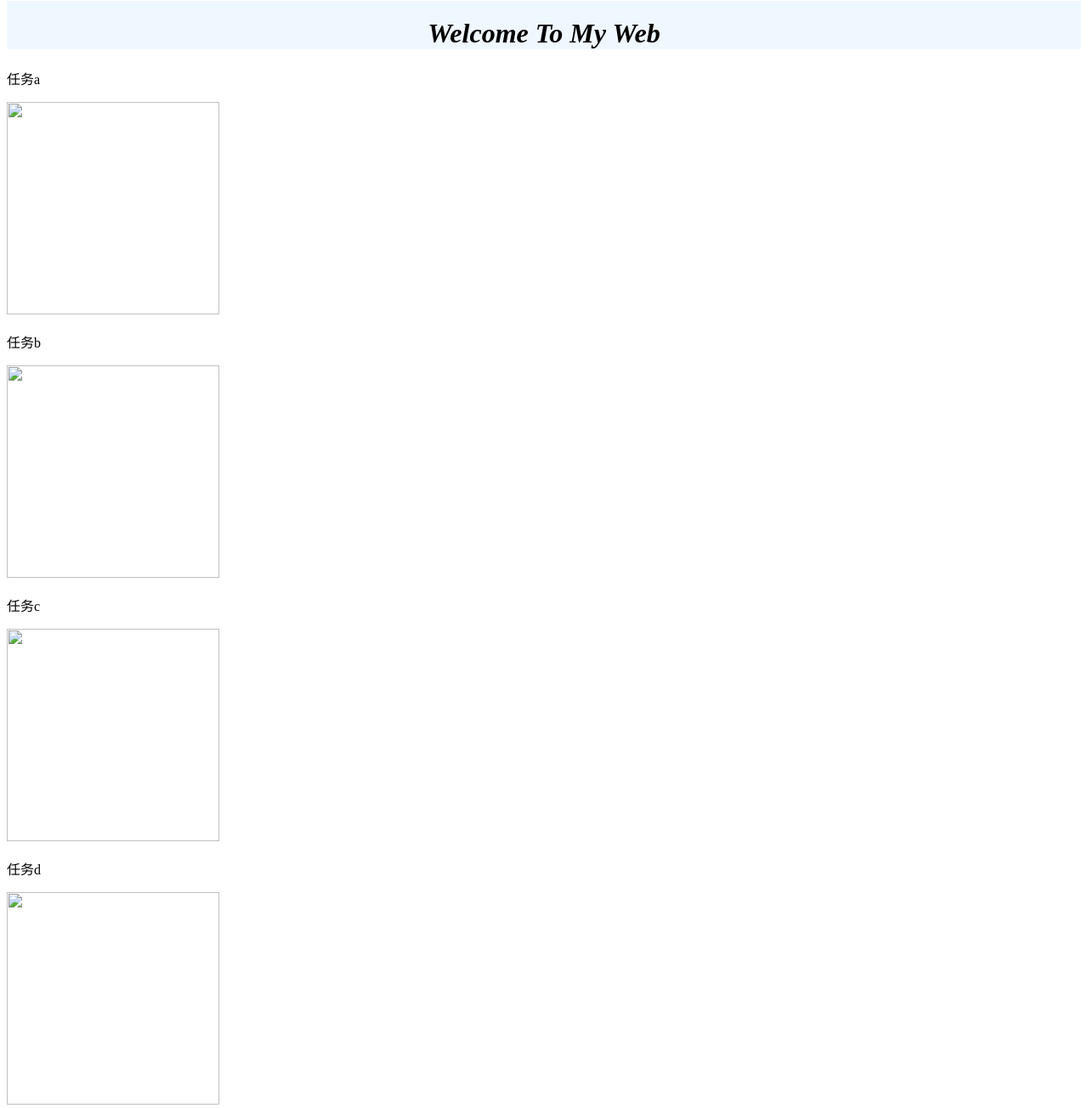
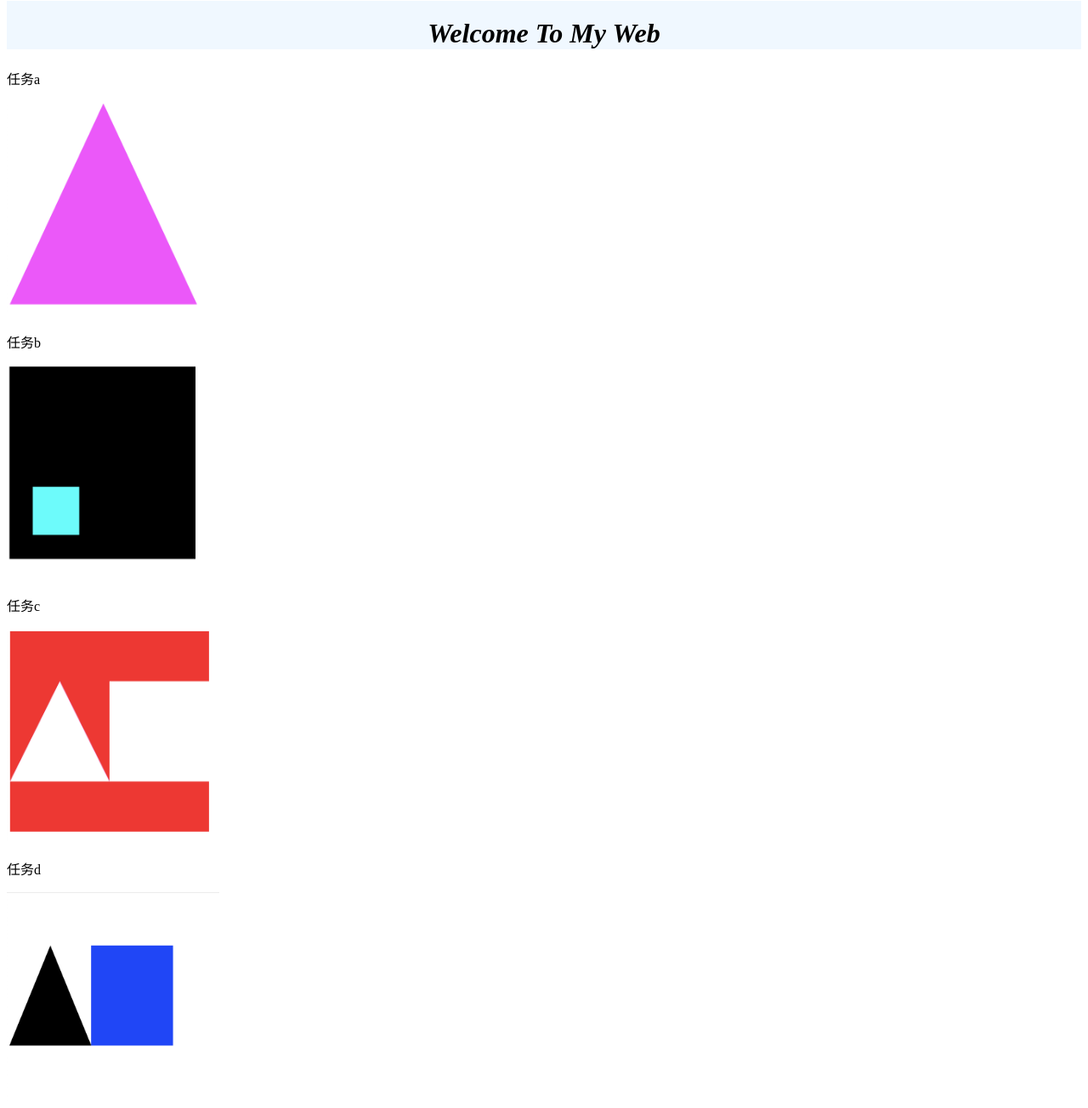
Before and after one commit to leeti-y/ljy.github.io, a plain HTML site: page index.html in a window 1280 px wide. Shown: the part 20-1324 px from the top of the page at 85% size. Drawn offline with Linux system fonts and the light colour scheme.

Commit message:
Update index.html

```diff
--- a/index.html
+++ b/index.html
@@ -16,15 +16,15 @@
 	<body>
 		<h1 id="myHeader"><i>Welcome To My Web</i></h1>
 		<p>任务a</p>
-		<img src="1.jpg" width="250" height="250">
+		<img src="lab11/1.jpg" width="250" height="250">
 		<p>任务b</p>
-		<img src="2.png" width="250" height="250">
+		<img src="lab11/2.png" width="250" height="250">
 		<p>任务c</p>
-		<img src="3.png" width="250" height="250">
+		<img src="lab11/3.png" width="250" height="250">
 		<p>任务d</p>
-		<img src="4.png" width="250" height="250">
+		<img src="lab11/4.png" width="250" height="250">
 		<p>任务e</p>
-		<img src="5.png" width="250" height="250">
+		<img src="lab11/5.png" width="250" height="250">
 
 
 		<h1 style="text-align:center;"><i>Welcome To My Web</i></h1>
```
